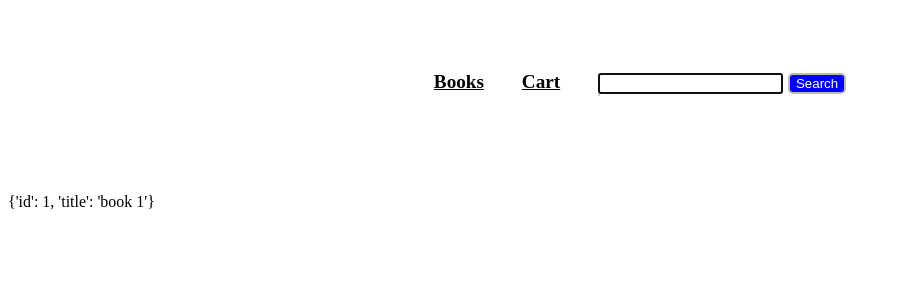
After one commit to faridisayev/Flask-Shopping-Cart, a Flask app: page /book/1 in a window 1280 px wide. The commit adds this page. Shown: the top 300 px of the page, without its empty margins (0-900 px from the left). Run offline with Flask 3, Linux system fonts and the light colour scheme; some libraries are stand-ins or nearby versions.

Commit message:
added search functionality

```diff
--- a/app.py
+++ b/app.py
@@ -10,8 +10,12 @@ app.config['SESSION_TYPE'] = "filesystem"
 Session(app)
 
 @app.route("/")
-def index(scrollTo = None):
+def index(scrollTo = None, selectBooks = None):
+
     books = db.execute('SELECT * FROM books')
+
+    if selectBooks:
+        books = selectBooks
 
     if scrollTo:
         return render_template('index.html', stylesheet = url_for('static', filename='styles/index.css'), books = books, scrollTo = scrollTo)
@@ -46,3 +50,26 @@ def remove():
         if session["cart"][id]["quantity"] <= 0 or "remove-item" in request.form:
             del session["cart"][id]
     return redirect("/cart")
+
+@app.route("/search")
+def search():
+    q = request.args.get("q")
+
+    if "search" in request.args:
+        selectBooks = db.execute("SELECT * FROM books WHERE title LIKE ? ", "%" + q + "%")
+        return index(selectBooks=selectBooks)
+    else:
+
+        if q:
+            books = db.execute("SELECT * FROM books WHERE title LIKE ? ", "%" + q + "%")
+        else:
+            books = []
+
+        return render_template('search.html', books = books)
+
+@app.route("/book/<int:id>")
+def book(id):
+    book = db.execute("SELECT * FROM books WHERE id = ?", id)
+    if not book:
+        return render_template("error.html", message="Book not found")
+    return render_template("book.html", book=book[0])
--- a/static/styles/outline.css
+++ b/static/styles/outline.css
@@ -22,3 +22,32 @@ input[type="submit"], button[type="submit"] {
 input:hover, button:hover, a:hover {
     cursor: hand;
 }
+
+.search {
+    position: relative;
+    display: inline-block;
+}
+.search ul {
+    position: absolute;
+    top: 100%;
+    left: 0;
+    z-index: 1;
+    background-color: white;
+    border: 1px solid #ccc;
+    list-style: none;
+    padding: 0;
+    margin: 0;
+    max-height: 200px;
+    overflow-y: scroll;
+}
+.search ul li {
+    padding: 5px;
+    cursor: pointer;
+}
+.search ul li:hover {
+    background-color: #f2f2f2;
+}
+
+.highlight {
+    background-color: #f2f2f2;
+}
--- /dev/null
+++ b/templates/book.html
@@ -0,0 +1,7 @@
+{% extends 'outline.html' %}
+
+{% block title %}Error{% endblock %}
+
+{% block body %}
+    <p>{{ book }}</p>
+{% endblock %}
--- a/templates/index.html
+++ b/templates/index.html
@@ -10,7 +10,7 @@ Books
         {% for book in books %}
             <form action="/cart" method="post">
                     <div class="book" id="{{ book['id'] }}">
-                        <h2>{{ book['title'] }}</h2>
+                        <h2><a href="{{ url_for('book', id=book['id']) }}">{{ book['title'] }}</a></h2>
                         <h3>Book ID: {{ book['id'] }}</h3>
                         <input type="hidden" name="id" value="{{ book['id'] }}">
                         <label for="quantity">Select quantity (1-10):</label>
--- a/templates/outline.html
+++ b/templates/outline.html
@@ -11,7 +11,62 @@
     <nav class="navbar">
         <a href="/" class="nav-link">Books</a>
         <a href="/cart" class="nav-link">Cart</a>
+        <form action="/search" method="get">
+            <div class="search">
+                <input type="search" name="q" autofocus autocomplete="off">
+                <ul></ul>
+            </div>
+            <button type="submit" name="search">Search</button>
+        </form>
     </nav>
     {% block body %}{% endblock %}
+
+    <script>
+        let input = document.querySelector('.search > input');
+        let suggestions = document.querySelector('.search > ul');
+        let selectedIndex = -1;
+
+        input.addEventListener('input', async function() {
+            let response = await fetch('/search?q=' + input.value);
+            let titles = await response.text();
+            suggestions.innerHTML = titles;
+            selectedIndex = -1;
+            highlightSelection();
+        });
+
+        input.addEventListener('keydown', function(e) {
+            if (e.keyCode === 38) { // up arrow
+                e.preventDefault();
+                if (selectedIndex > 0) {
+                    selectedIndex--;
+                    highlightSelection();
+                }
+            } else if (e.keyCode === 40) { // down arrow
+                e.preventDefault();
+                if (selectedIndex < suggestions.children.length - 1) {
+                    selectedIndex++;
+                    highlightSelection();
+                }
+            } else if (e.keyCode === 13) { // enter key
+                e.preventDefault();
+                if (selectedIndex >= 0 && selectedIndex < suggestions.children.length) {
+                    let selectedTitle = suggestions.children[selectedIndex].textContent;
+                    input.value = selectedTitle;
+                    suggestions.innerHTML = '';
+                    selectedIndex = -1;
+                }
+                document.querySelector('button[name="search"]').click();
+            }
+        });
+
+        function highlightSelection() {
+            for (let i = 0; i < suggestions.children.length; i++) {
+                suggestions.children[i].classList.remove('highlight');
+            }
+            if (selectedIndex >= 0 && selectedIndex < suggestions.children.length) {
+                suggestions.children[selectedIndex].classList.add('highlight');
+            }
+        }
+    </script>
 </body>
 </html>
--- /dev/null
+++ b/templates/search.html
@@ -0,0 +1,3 @@
+{% for book in books %}
+    <li>{{ book['title'] }}</li>
+{% endfor %}
```
Also changed, not shown: templates/error.html (added, +9 -0 lines).
